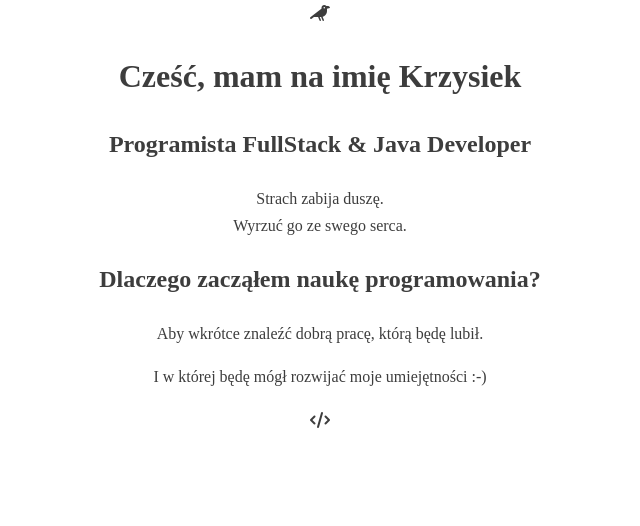
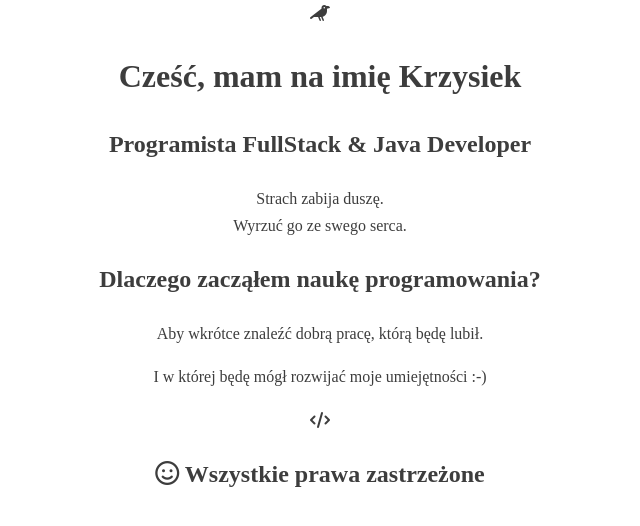
Before and after one commit to KrzysztofPiatkowski/roboczy-git, a plain HTML site: page index.html in a window 1280 px wide. Shown: the whole page, without its empty margins (320-960 px from the left). Drawn offline with Linux system fonts and the light colour scheme.

Commit message:
Add html for page footer

```diff
--- a/index.html
+++ b/index.html
@@ -35,5 +35,11 @@
                 <i class="fa-solid fa-code"></i>
             </div>
         </section>
+        <footer class="page-footer">
+            <div class="container">
+                <h2 class="footer-title"><i class="fa-regular fa-face-smile"></i> Wszystkie prawa zastrzeżone</h2>
+
+            </div>
+        </footer>
     </body>
 </html>
```
